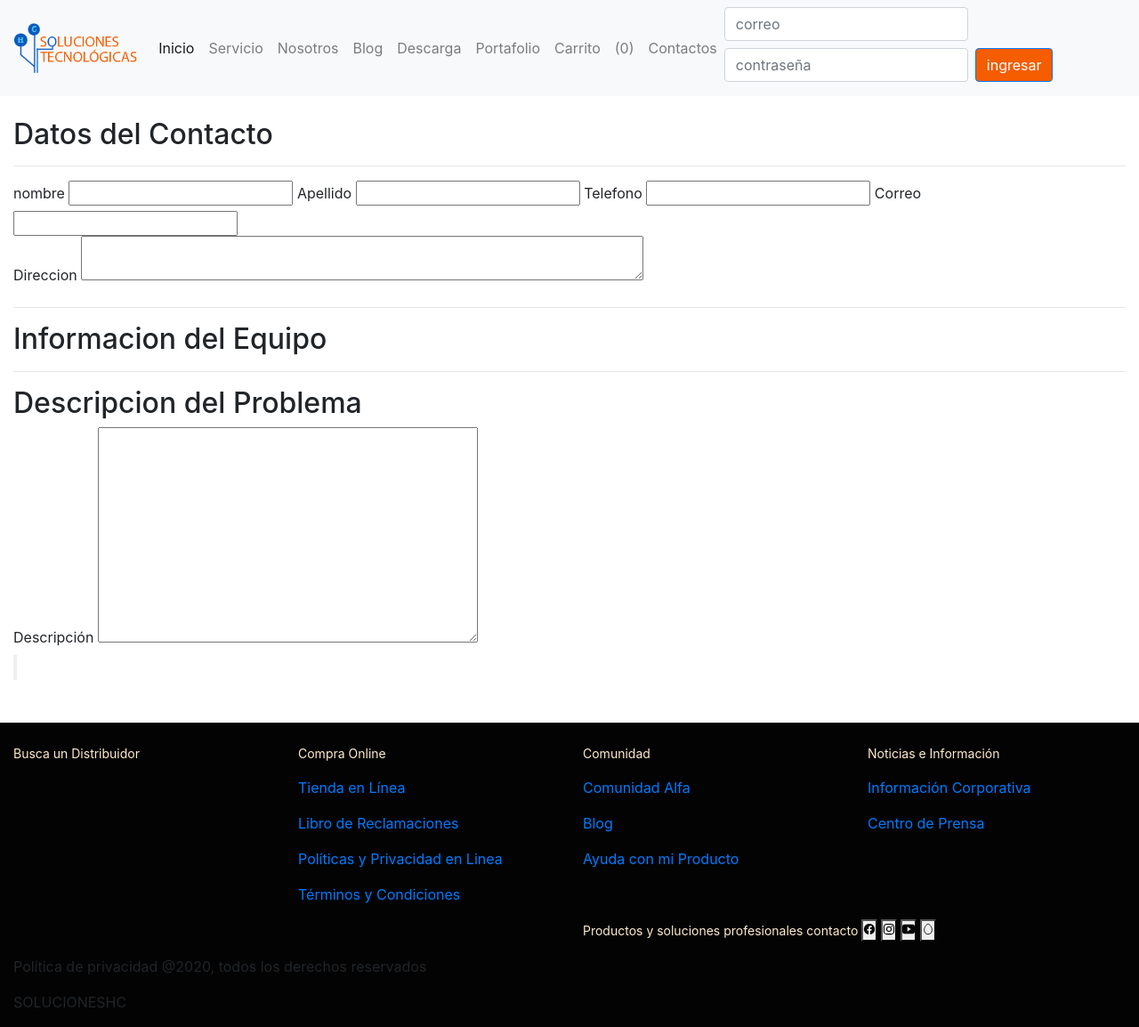
After one commit to solucioneshc/web_solucioneshc, a PHP site: page /solucioneshc/for_serviciot.php in a window 1280 px wide. The commit adds this page. Shown: the whole page at 89% size. Run offline with PHP 8.4, Linux system fonts and the light colour scheme; data comes from the database, SQL or seed files in the repository; some libraries are stand-ins or nearby versions.

Commit message:
estructura form servicio

```diff
--- a/descarga.php
+++ b/descarga.php
@@ -48,7 +48,7 @@ include 'plantilla/cabecera.php';
 
                 <?php foreach($listaProductos as $producto){ ?>
 
-                <div class="  ml-3 grid_descargas">
+                <div class="  ml-3 mt-2 grid_descargas">
                     <div class="card">
                         <img title=<?php echo $producto ['nombre'];?> alt=<?php echo $producto ['nombre'];?>
                             class="card-img-top" data-toggle="popover" data-trigger="hover"
--- a/descarga_4.php
+++ b/descarga_4.php
@@ -8,7 +8,7 @@ include 'plantilla/cabecera.php';
 ?>
 
 
-<div class="row mt-3 fondo_carrito10">
+<div class="row mt-3 mt-3 fondo_carrito10">
     <div class="col-sm-12 col-md-4 col-xl-2 botones ">
         <a href="descarga.php" class="menu btn btn-primary" id="">todos</a>
         <a href="descarga_1.php" class="menu btn btn-primary" id="">libros</a>
--- /dev/null
+++ b/for_serviciot.php
@@ -0,0 +1,54 @@
+<?php
+include 'plantilla/cabecera.php'
+?>
+
+
+
+<div class="row">
+    <div class="col">
+        <form action="">
+            <h2>Datos del Contacto</h2>
+            <hr>
+            <label for="">nombre</label>
+            <input type="text" name="nombre" class="d-inline">
+            <label for="">Apellido</label>
+            <input type="text" name="apellido" class="d-inline">
+            <label for="">Telefono</label>
+            <input type="text" name="telefono" class="d-inline">
+            <label for="">Correo</label>
+            <input type="text" name="Correo">
+            <div class="form">
+                <label for="">Direccion</label>
+                <textarea rows="" cols="60"></textarea>
+            </div>
+            <!------------------ consulta hacia la base de datos  ----------------------->
+            <hr>
+
+            <h2>Informacion del Equipo</h2>
+
+
+
+
+
+
+            <!------------------ fin consulta hacia la base de datos  ----------------------->
+            <hr>
+            <div class="form">
+                <h2>Descripcion del Problema</h2>
+                <label for="">Descripción</label>
+                <textarea rows="10" cols="40" minlength="40" maxlength="100"></textarea>
+            </div>
+
+
+            <input type="button" value="">
+
+
+        </form>
+    </div>
+</div>
+
+
+
+<?php
+include 'plantilla/pie.php'
+?>
```
